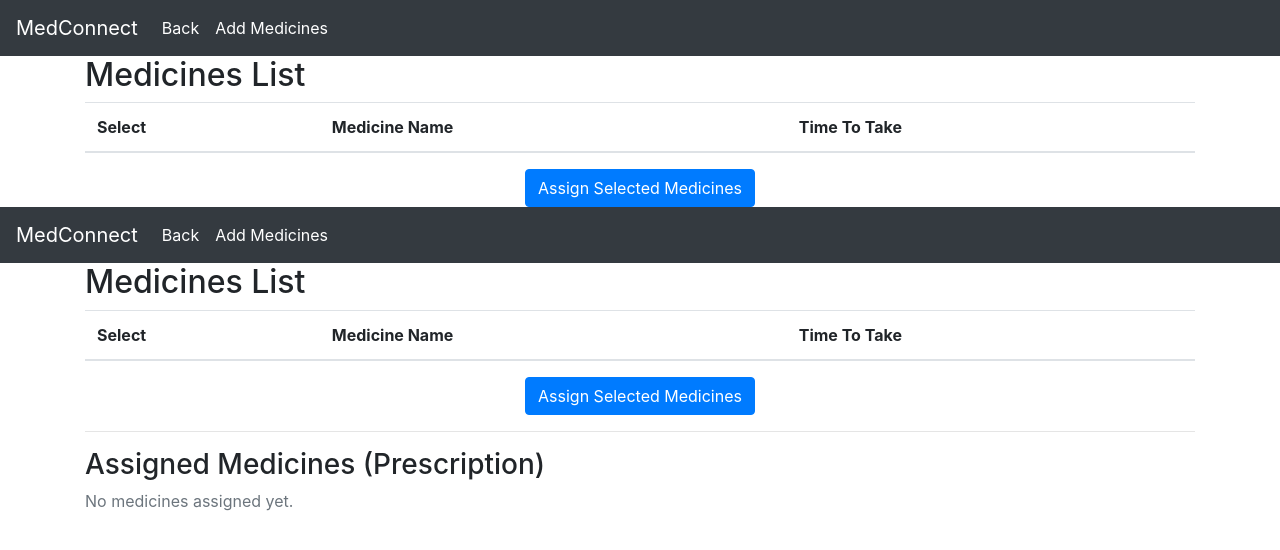
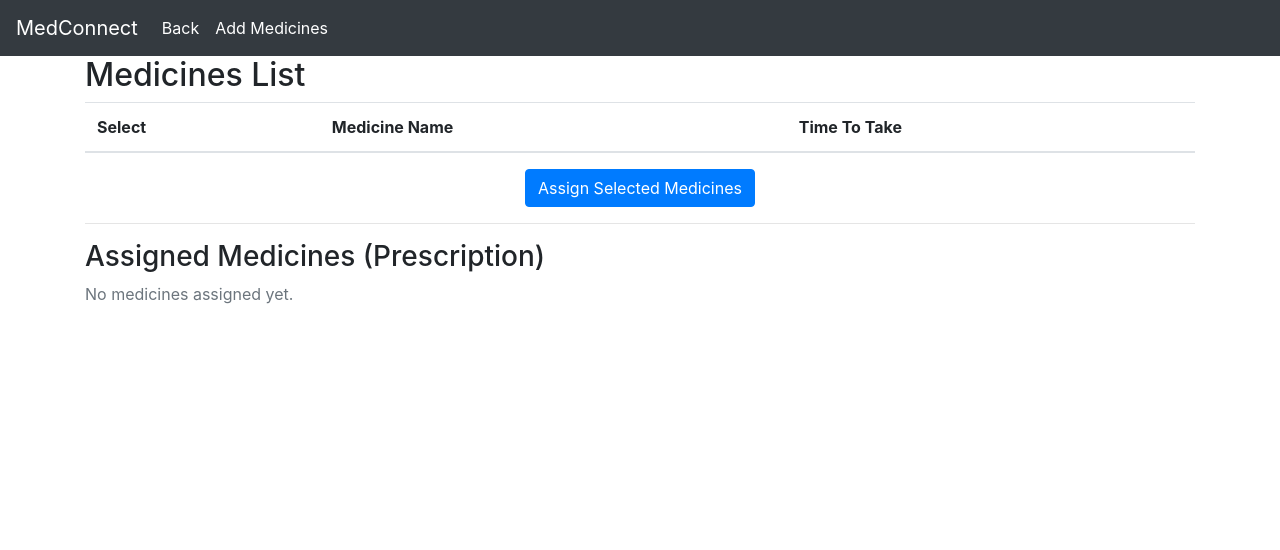
Before and after one commit to girigovind210/frontend-medconnectG, an Angular app in the folder medconnect-frontend-main/: page /view-medicine in a window 1280 px wide. Shown: the top 550 px of the page. Built offline with nearby package versions, Linux system fonts and the light colour scheme; sample sign-in values are in the browser's storage.

Commit message:
fix duplicate UI issue

```diff
--- a/medconnect-frontend-main/src/app/create-patient/create-patient.component.ts
+++ b/medconnect-frontend-main/src/app/create-patient/create-patient.component.ts
@@ -25,7 +25,7 @@ export class CreatePatientComponent {
       const patientId = data.id;
 
       // 🔥 navigate with ID
-      this.router.navigate(['/medicinelist', patientId]);
+      this.router.navigate(['/docdash']);
 
     });
   }
--- a/medconnect-frontend-main/src/app/docdash/docdash.component.ts
+++ b/medconnect-frontend-main/src/app/docdash/docdash.component.ts
@@ -77,9 +77,9 @@ export class DocdashComponent {
   }
 
   // Assign medicine to a patient
-  assignMedicine(patientId: number): void {
-    this.router.navigate(['/view-medicine'], { queryParams: { patientId } });
-  }
+ assignMedicine(patientId: number): void {
+  this.router.navigate(['/view-medicine', patientId]);
+}
   searchPatients(): void {
     const query = this.searchQuery.trim();
     if (query) {
--- a/medconnect-frontend-main/src/app/medicinelist/medicinelist.component.html
+++ b/medconnect-frontend-main/src/app/medicinelist/medicinelist.component.html
@@ -1,74 +1,13 @@
 <nav style="margin:auto" class="navbar navbar-expand-lg bg-dark">
-  <a style="color: white;" class="navbar-brand" href="#">MedConnect</a>
-  <button class="navbar-toggler" type="button" data-bs-toggle="collapse" data-bs-target="#navbarSupportedContent">
-    <span class="navbar-toggler-icon"></span>
-  </button>
-  <div class="collapse navbar-collapse" id="navbarSupportedContent">
-    <ul class="navbar-nav me-auto mb-2 mb-lg-0">
+  <a style="color: white;" class="navbar-brand">MedConnect</a>
+
+  <div class="collapse navbar-collapse">
+    <ul class="navbar-nav me-auto">
       <li class="nav-item">
-        <a style="color: white;" class="nav-link active" routerLink="/docdash">Back</a>
+        <a style="color: white;" class="nav-link" routerLink="/docdash">Back</a>
       </li>
       <li class="nav-item">
-        <a style="color: white;" class="nav-link active" routerLink="/create-medicine">Add Medicines</a>
-      </li>
-    </ul>
-  </div>
-</nav>
-
-<div class="container">
-  <h2>Medicines List </h2>
-
-  <table class="table">
-    <thead>
-      <tr>
-        <th>Select</th>
-        <th>Medicine Name</th>
-        <th>Time To Take</th>
-      </tr>
-    </thead>
-    <tbody>
-      <tr *ngFor="let medicine of medicines">
-        <td>
-          <input type="checkbox" [value]="medicine.drugName" (change)="toggleMedicineSelection(medicine, $event)">
-        </td>
-        <td>{{medicine.drugName}}</td>
-        <td>
-          <ng-container *ngIf="getSelectedMedicine(medicine) as selectedMed">
-            <select
-              multiple
-              [(ngModel)]="selectedMed.timeToTake"
-              name="timeToTake-{{medicine.id}}"
-              class="form-control"
-              (change)="updateSelectedTimes(medicine, selectedMed.timeToTake)"
-            >
-              <option value="Morning">Morning</option>
-              <option value="Afternoon">Afternoon</option>
-              <option value="Night">Night</option>
-            </select>
-          </ng-container>
-        </td>
-
-
-      </tr>
-    </tbody>
-  </table>
-
-  <div class="text-center mt-3">
-    <button class="btn btn-primary" (click)="assignSelectedMedicines()">Assign Selected Medicines</button>
-  </div>
-</div>
-<nav style="margin:auto" class="navbar navbar-expand-lg bg-dark">
-  <a style="color: white;" class="navbar-brand" href="#">MedConnect</a>
-  <button class="navbar-toggler" type="button" data-bs-toggle="collapse" data-bs-target="#navbarSupportedContent">
-    <span class="navbar-toggler-icon"></span>
-  </button>
-  <div class="collapse navbar-collapse" id="navbarSupportedContent">
-    <ul class="navbar-nav me-auto mb-2 mb-lg-0">
-      <li class="nav-item">
-        <a style="color: white;" class="nav-link active" routerLink="/docdash">Back</a>
-      </li>
-      <li class="nav-item">
-        <a style="color: white;" class="nav-link active" routerLink="/create-medicine">Add Medicines</a>
+        <a style="color: white;" class="nav-link" routerLink="/create-medicine">Add Medicines</a>
       </li>
     </ul>
   </div>
@@ -121,7 +60,6 @@
     </button>
   </div>
 
-  <!-- 🔥 NEW SECTION (MOST IMPORTANT) -->
   <hr>
 
   <h3>Assigned Medicines (Prescription)</h3>
--- a/medconnect-frontend-main/src/app/medicinelist/medicinelist.component.ts
+++ b/medconnect-frontend-main/src/app/medicinelist/medicinelist.component.ts
@@ -32,7 +32,7 @@ export class MedicinelistComponent {
   ngOnInit(): void {
 
     // 🔥 get patient id from route
-    this.patientId = Number(this.route.snapshot.params['id']);
+    this.patientId = Number(this.route.snapshot.params['id']);;
     console.log("Patient ID:", this.patientId);
 
     if (!this.patientId) {
```
